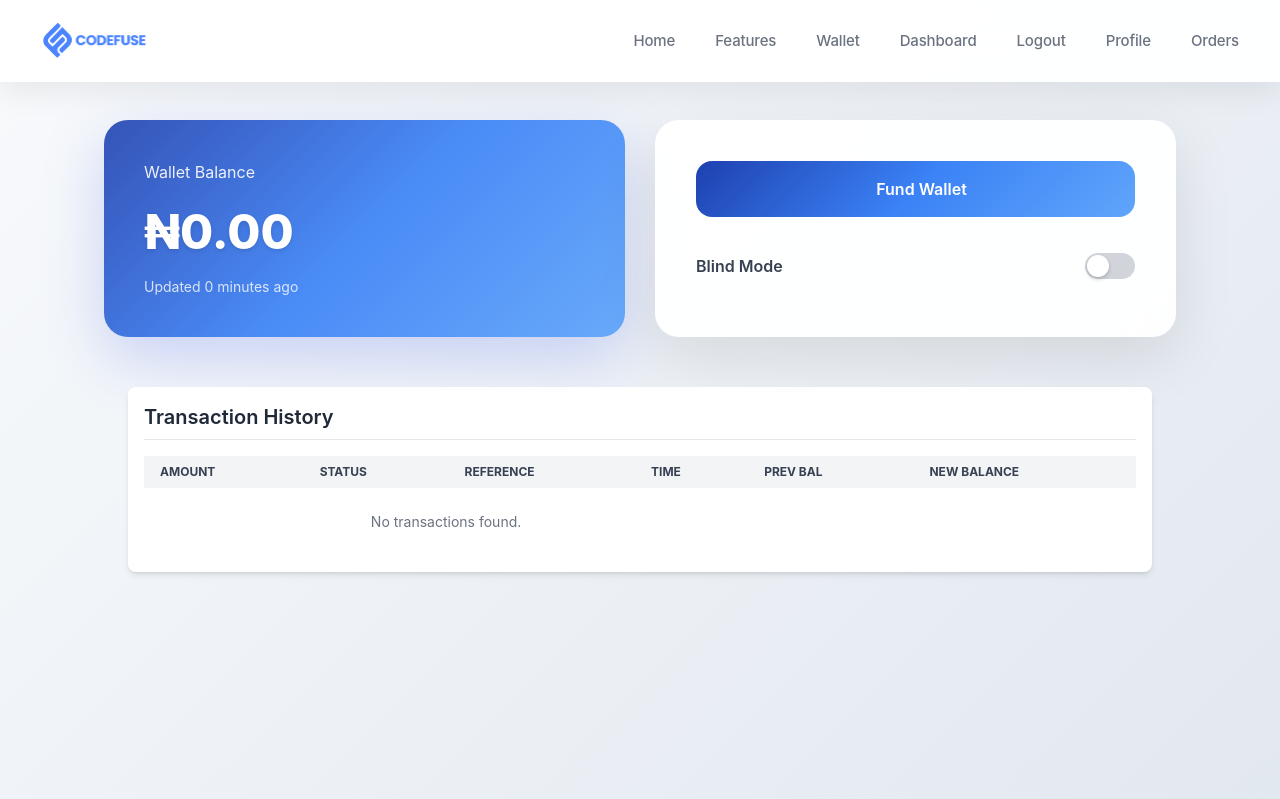
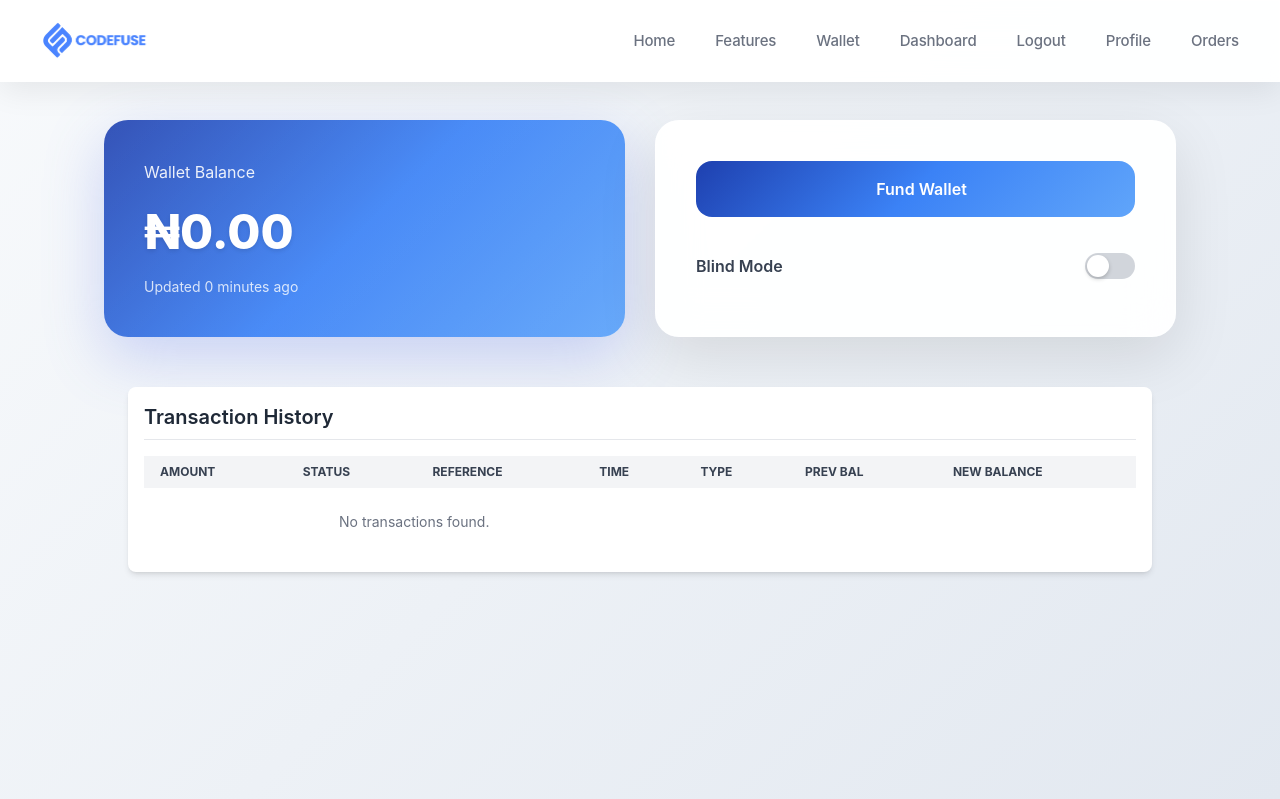
Before and after one commit to 0lamii1/codefuse, a Django app: page /wallet in a window 1280 px wide. Shown: the top 799 px of the page. Run offline with Django 5.2, Linux system fonts and the light colour scheme; the visitor is signed in with stand-in values (Sample User, id 1); data comes from the database, SQL or seed files in the repository; data that the repository does not hold is empty; some libraries are stand-ins or nearby versions; some web fonts are replaced.

Commit message:
wallet ui

```diff
--- a/templates/wallet.html
+++ b/templates/wallet.html
@@ -422,6 +422,7 @@
                 <th class="px-4 py-2">Status</th>
                 <th class="px-4 py-2">Reference</th>
                 <th class="px-4 py-2">Time</th>
+                <th class="px-4 py-2">Type</th>
                 <th class="px-4 py-2">Prev Bal</th>
                 <th class="px-4 py-2">New balance</th>
                 </tr>
@@ -441,6 +442,7 @@
                     </td>
                     <td class="px-4 py-2 text-xs font-mono break-all">{{ transaction.reference }}</td>
                     <td class="px-4 py-2 text-gray-500">{{ transaction.created_at|date:"M d, Y H:i A" }}</td>
+                    <td class="px-4 py-2 text-gray-500">{{ transaction.type }}</td>
                     <td class="px-4 py-2 text-gray-500">₦{{ transaction.previous_balance }}</td>
                     <td class="px-4 py-2 text-gray-500">₦{{ transaction.new_balance }}</td>
                 </tr>
```
